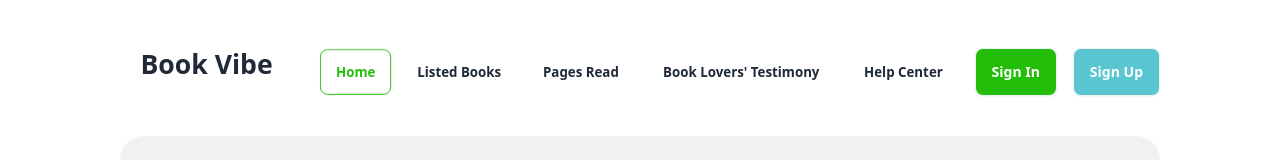
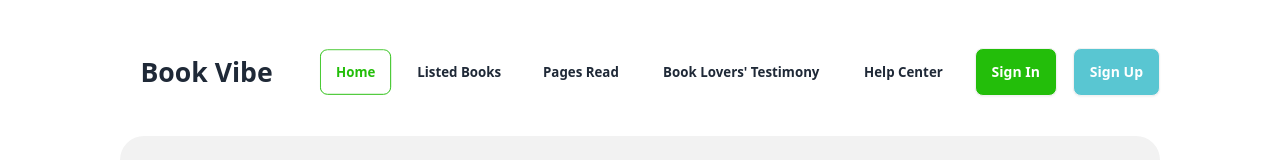
Before and after one commit to sakibrimon/bookvibe, a React (Vite) app: page / in a window 1280 px wide. Shown: the top 160 px of the page. Built offline with nearby package versions, Linux system fonts and the light colour scheme.

Commit message:
fixed navbar title related issue

```diff
--- a/src/components/Nav/Nav.jsx
+++ b/src/components/Nav/Nav.jsx
@@ -29,7 +29,9 @@ const Nav = () => {
                         <li><NavLink className={({ isActive }) => isActive ? 'btn btn-outline text-prime' : 'btn btn-ghost'} to='/help'>Help Center</NavLink></li>
                     </ul>
                 </div>
-                <Link to='/' className="btn btn-ghost text-[28px] font-bold hidden sm:inline">Book Vibe</Link>
+                <div className='hidden sm:inline'>
+                    <Link to='/' className="btn btn-ghost text-[28px] font-bold">Book Vibe</Link>
+                </div>
             </div>
             <div className="navbar-center hidden xl:flex">
                 <ul className="menu menu-horizontal px-1# gap-1">
```
